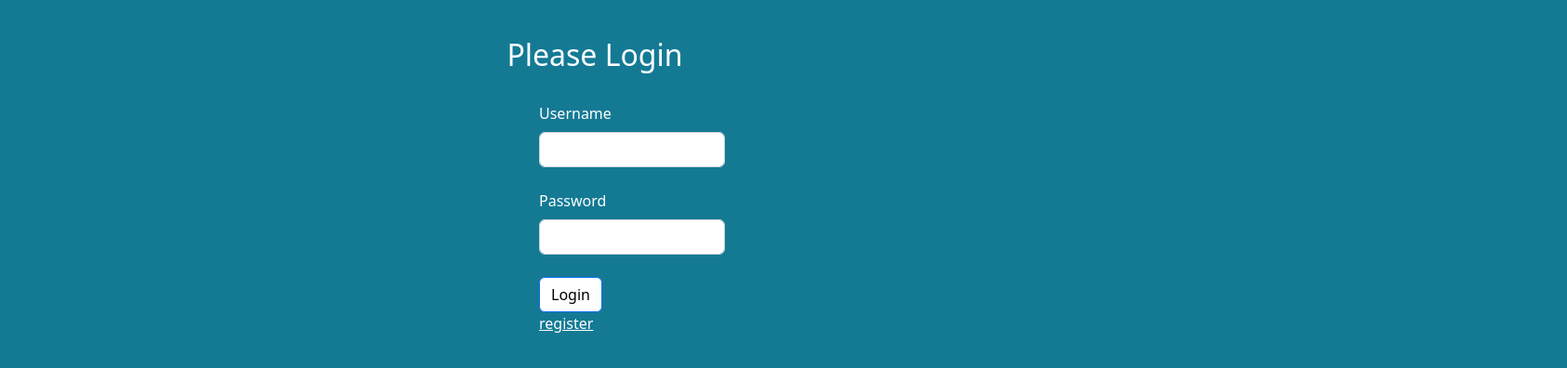
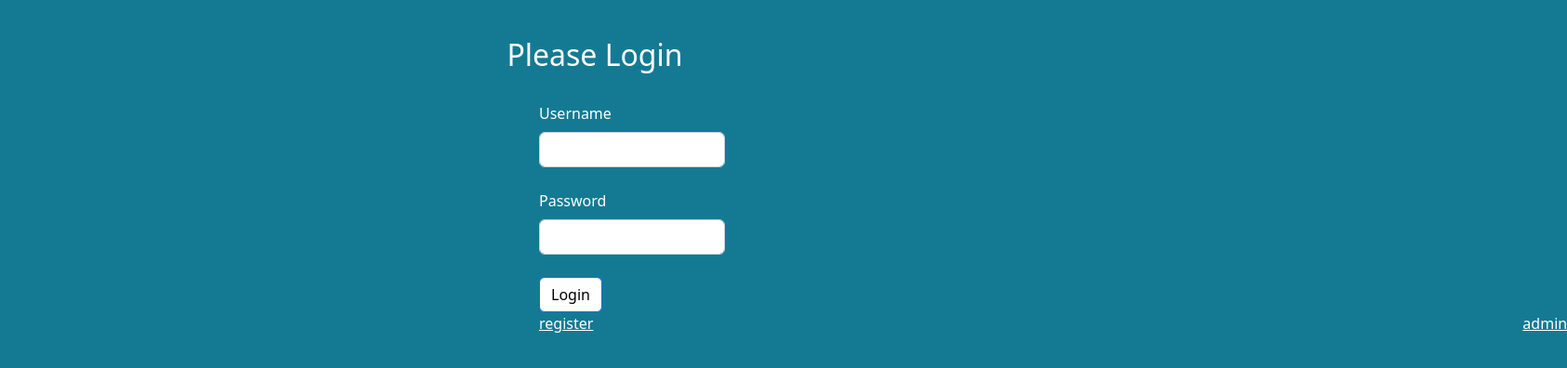
Before and after one commit to DetroittTxP/fullstack-hospital, a React (Vite) app in the folder frontend/: page /login in a window 1280 px wide. Shown: the top 396 px of the page at 93% size, 1686 px wide, since content can reach past the window. Built offline with nearby package versions, Linux system fonts and the light colour scheme.

Commit message:
Update Login.tsx

```diff
--- a/frontend/src/components/ีUserManage/Login.tsx
+++ b/frontend/src/components/ีUserManage/Login.tsx
@@ -68,7 +68,11 @@ const Login:React.FC= () => {
                     <br/>
                     <Button type='submit' id='button'>Login</Button>
                     <br/>
+                    <div>
                     <a href="/register"  style={{color:'white',marginRight:1000,}}>register</a>
+                    <a href="/adminlogin"  style={{color:'white'}}>admin</a>
+                    </div>
+
                 </Form>
             </div>
         </div>
```
